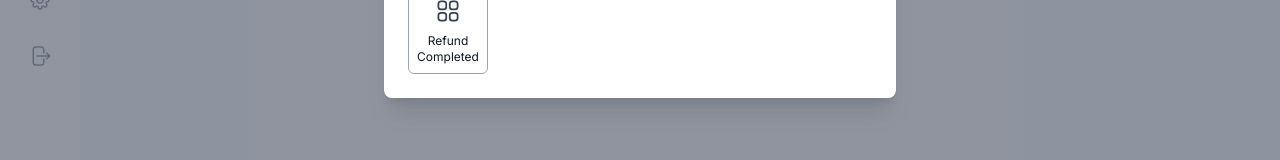
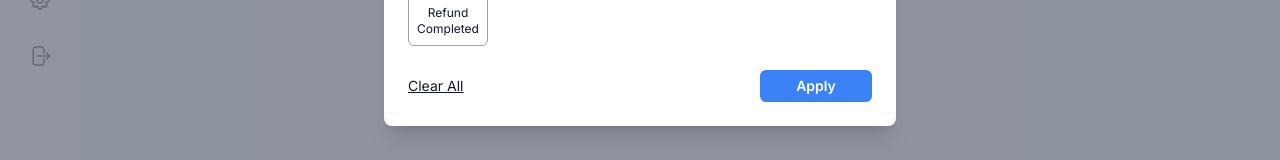
Before and after one commit to prachisinghsherawat/Order-Management-Dashboard, a Next.js app: page / in a window 1280 px wide. Both pictures are taken after a click on the button "Open". Shown: the part 492-652 px from the top of the page. Built offline with nearby package versions, Linux system fonts and the light colour scheme.

Commit message:
feat: add button component

```diff
--- /dev/null
+++ b/src/components/Button.tsx
@@ -0,0 +1,17 @@
+
+interface ButtonProps {
+  children: string;
+}
+
+const Button= ({ children }: ButtonProps) => {
+  return (
+     <button
+        type="button"
+        className="w-28 rounded-md bg-blue-500 px-3.5 py-1.5 text-sm font-semibold text-white shadow-sm hover:bg-blue-500 focus-visible:outline focus-visible:outline-2 focus-visible:outline-offset-2 focus-visible:outline-indigo-600"
+      >
+      {children}
+    </button>
+  );
+};
+
+export default Button;
--- a/src/components/FilterModal.tsx
+++ b/src/components/FilterModal.tsx
@@ -3,6 +3,8 @@
 import React, { Fragment, useRef, useState } from "react";
 import { Dialog, Transition } from "@headlessui/react";
 import { ArrowPathIcon, ArrowTrendingUpIcon, CheckCircleIcon, NoSymbolIcon, Squares2X2Icon, SquaresPlusIcon, XMarkIcon } from "@heroicons/react/24/outline";
+import Link from "next/link";
+import Button from "./Button";
 
 interface Props {
   open: boolean;
@@ -105,7 +107,9 @@ export default function FilterModal({ open, setOpen }: Props) {
                           className="w-7 h-7 text-gray-700"
                           aria-hidden="true"
                         />
-                        <p className="text-gray-900 mt-2 text-xs text-center">{status.name}</p>
+                        <p className="text-gray-900 mt-2 text-xs text-center">
+                          {status.name}
+                        </p>
                       </div>
                     ))}
                   </div>
@@ -113,7 +117,12 @@ export default function FilterModal({ open, setOpen }: Props) {
 
                 {/* Date Range */}
 
+                {/* Buttons */}
 
+                <div className="flex justify-between items-center mt-6">
+                  <Link className='underline text-sm text-gray-900' href=''>Clear All</Link>
+                  <Button>Apply</Button>
+                </div>
               </div>
             </div>
           </Transition.Child>
```
